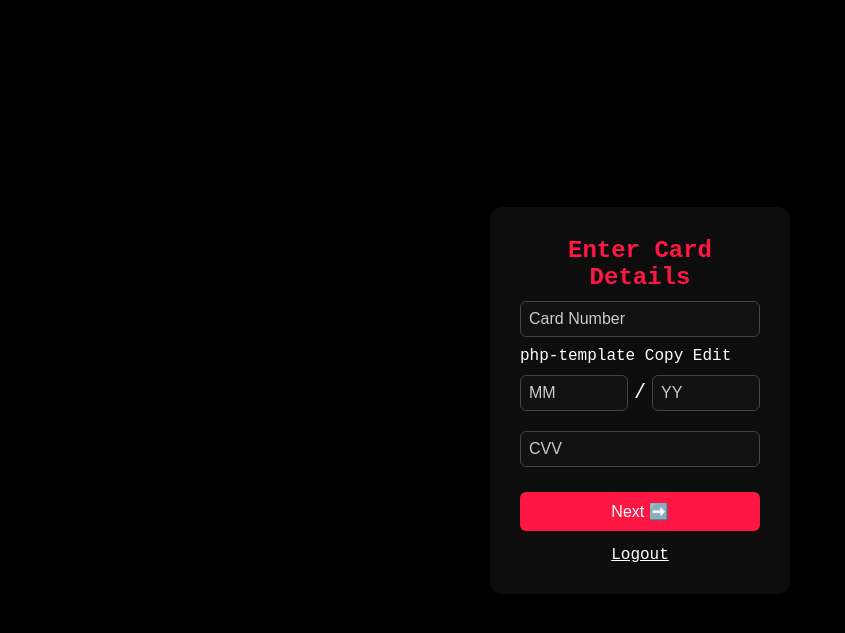
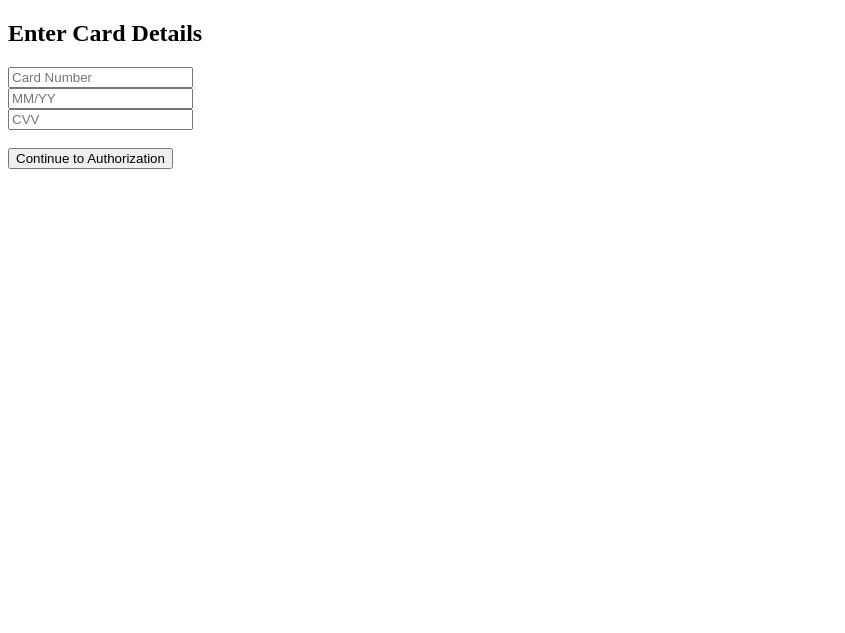
Before and after one commit to Lloydsgit/Project, a Flask app: page /card in a window 1280 px wide. Shown: the top 633 px of the page, without its empty margins (0-845 px from the left). Run offline with Flask 3, Linux system fonts and the light colour scheme; the visitor is signed in with stand-in values (Sample User, id 1).

Commit message:
Update card.html

```diff
--- a/templates/card.html
+++ b/templates/card.html
@@ -1,15 +1,16 @@
-<!DOCTYPE html> <html lang="en"> <head> <meta charset="UTF-8"> <title>Enter Card Details</title> <link rel="stylesheet" href="{{ url_for('static', filename='style.css') }}"> <style> body { background: #000; color: #fff; font-family: 'Courier New', monospace; display: flex; justify-content: center; align-items: center; height: 100vh; margin: 0; } .card-container { background: rgba(255, 255, 255, 0.05); border-radius: 12px; padding: 30px; box-shadow: 0 4px 30px rgba(0, 0, 0, 0.3); backdrop-filter: blur(6px); width: 300px; } h2 { text-align: center; color: #ff1744; } input[type="text"] { width: 100%; padding: 8px; margin: 10px 0; border: 1px solid #444; border-radius: 6px; background: #111; color: #fff; font-size: 16px; } .expiry-group { display: flex; justify-content: space-between; align-items: center; } .expiry-group input { width: 45%; } .expiry-slash { color: white; padding: 0 5px; font-size: 20px; } button { background-color: #ff1744; color: white; padding: 10px; width: 100%; border: none; border-radius: 6px; font-size: 16px; cursor: pointer; } button:hover { background-color: #ff4569; } a { display: block; margin-top: 15px; text-align: center; color: #fff; text-decoration: underline; } </style> </head> <body> <div class="card-container"> <h2>Enter Card Details</h2> <form method="POST"> <input type="text" name="pan" placeholder="Card Number" maxlength="19" required />
-php-template
-Copy
-Edit
-  <div class="expiry-group">
-    <input type="text" name="mm" placeholder="MM" maxlength="2" pattern="\d{2}" required />
-    <span class="expiry-slash">/</span>
-    <input type="text" name="yy" placeholder="YY" maxlength="2" pattern="\d{2}" required />
-  </div>
-
-  <input type="text" name="cvv" placeholder="CVV" maxlength="4" required />
-  <button type="submit">Next ➡️</button>
-</form>
-<a href="{{ url_for('logout') }}">Logout</a>
-</div> </body> </html>
+<!DOCTYPE html>
+<html lang="en">
+<head>
+    <meta charset="UTF-8">
+    <title>Card Details</title>
+</head>
+<body>
+    <h2>Enter Card Details</h2>
+    <form method="POST">
+        <input type="text" name="pan" placeholder="Card Number" required><br>
+        <input type="text" name="expiry" placeholder="MM/YY" required><br>
+        <input type="text" name="cvv" placeholder="CVV" required><br><br>
+        <button type="submit">Continue to Authorization</button>
+    </form>
+</body>
+</html>
```
